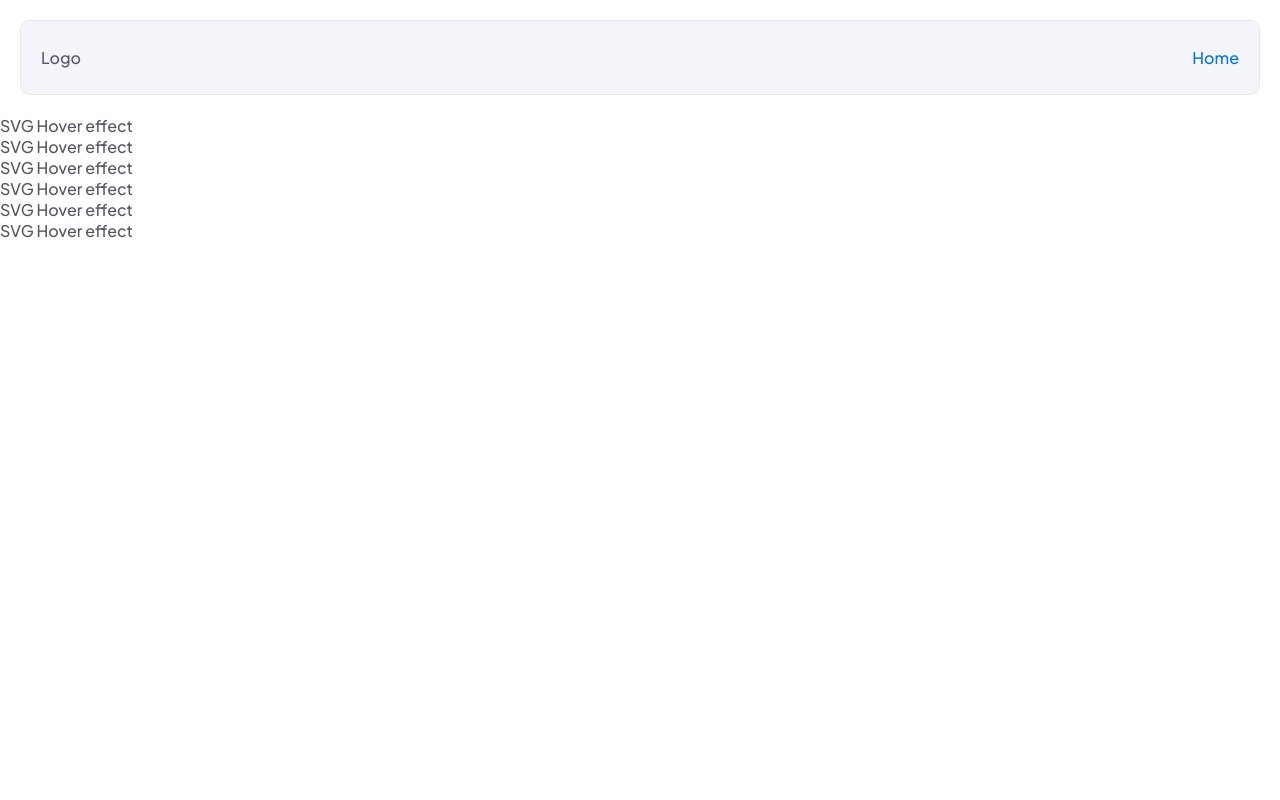
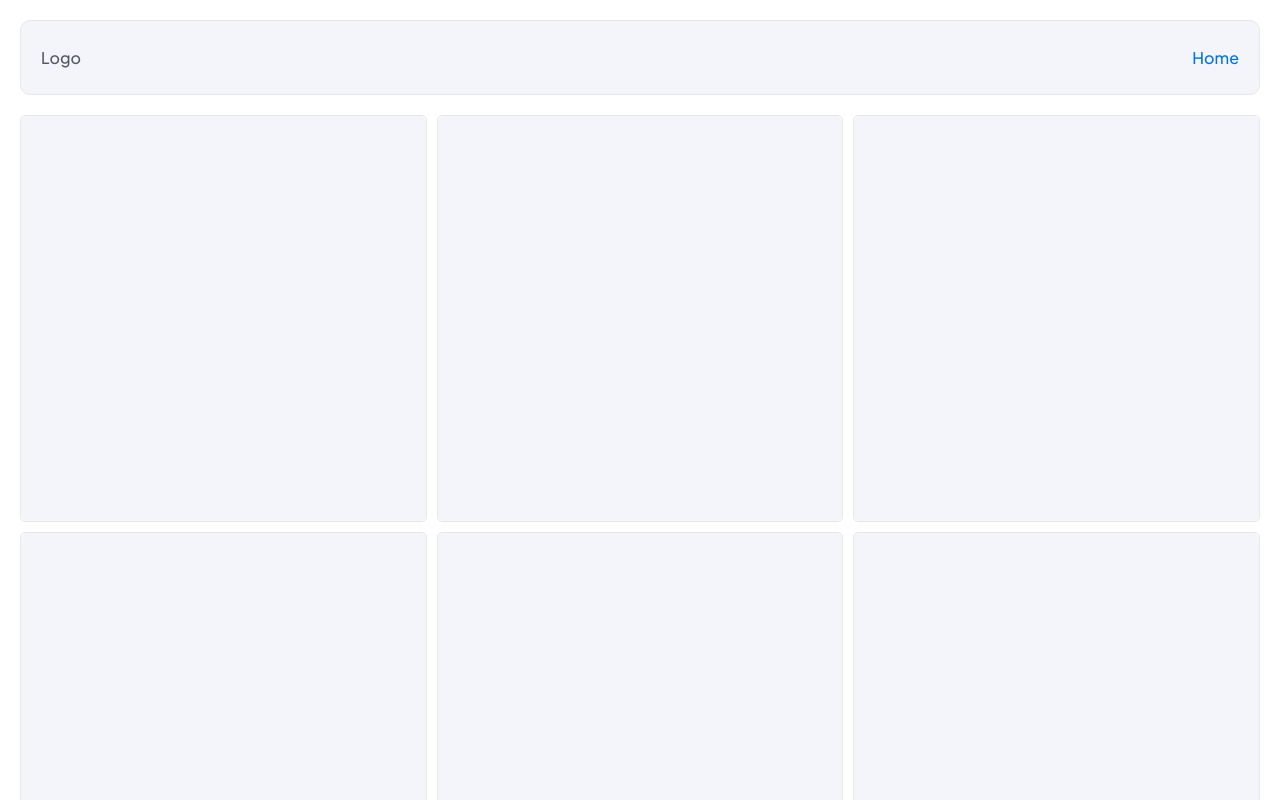
Before and after one commit to maximelbv/motion-lab, a React (Vite) app: page / in a window 1280 px wide. Shown: the top 800 px of the page. Built offline with nearby package versions, Linux system fonts and the light colour scheme.

Commit message:
change tiles display & add custom cursor

```diff
--- a/src/components/Gallery.tsx
+++ b/src/components/Gallery.tsx
@@ -1,13 +1,31 @@
 import Tile from "./Tile";
 import { IGalleryProps } from "../types/PropTypes";
+import styled from "styled-components";
+import { device } from "../styles/Breakpoints";
+
+export const StyledGallery = styled.div`
+  display: grid;
+  grid-template-columns: repeat(4, 1fr);
+  flex-wrap: wrap;
+  gap: ${({ theme }) => theme.spacing.M};
+  @media (${device.lg}) {
+    grid-template-columns: repeat(3, 1fr);
+  }
+  @media (${device.md}) {
+    grid-template-columns: repeat(2, 1fr);
+  }
+  @media (${device.sm}) {
+    grid-template-columns: 1fr;
+  }
+`;
 
 const Gallery = ({ elements }: IGalleryProps) => {
   return (
-    <>
+    <StyledGallery>
       {elements.map((elem) => (
-        <Tile data={elem} />
+        <Tile key={elem.title} data={elem} />
       ))}
-    </>
+    </StyledGallery>
   );
 };
 
--- a/src/components/Header.tsx
+++ b/src/components/Header.tsx
@@ -3,6 +3,7 @@ import styled from "styled-components";
 import NavMenu from "./NavMenu";
 
 const StyledHeader = styled.div`
+  width: 100%;
   height: 75px;
   display: flex;
   align-items: center;
@@ -10,8 +11,8 @@ const StyledHeader = styled.div`
   border-radius: 10px;
   border: 1px solid ${({ theme }) => theme.colors.element_stroke};
   background: ${({ theme }) => theme.colors.element_bg};
-  margin: ${({ theme }) => theme.spacing.XL};
   padding: ${({ theme }) => theme.spacing.XL};
+  margin-bottom: ${({ theme }) => theme.spacing.XL};
 `;
 
 const Header = () => {
--- a/src/components/Tile.tsx
+++ b/src/components/Tile.tsx
@@ -1,7 +1,25 @@
+import styled from "styled-components";
 import { ITileProps } from "../types/PropTypes";
 
+const StyledTile = styled.div`
+  display: grid;
+  gap: ${({ theme }) => theme.spacing.M};
+  border: 1px solid ${({ theme }) => theme.colors.element_stroke};
+  border-radius: 5px;
+`;
+
+const PreviewCtn = styled.div`
+  aspect-ratio: 1 / 1;
+  border-radius: 5px;
+  background: ${({ theme }) => theme.colors.element_bg};
+`;
+
 const Tile = ({ data }: ITileProps) => {
-  return <div>{data.title}</div>;
+  return (
+    <StyledTile>
+      <PreviewCtn>{data.preview}</PreviewCtn>
+    </StyledTile>
+  );
 };
 
 export default Tile;
--- a/src/layouts/MainLayout.tsx
+++ b/src/layouts/MainLayout.tsx
@@ -1,19 +1,34 @@
 import { Outlet } from "react-router-dom";
 import styled from "styled-components";
 import Header from "../components/Header";
+import CustomCursor from "../assets/icons/cursor.svg";
 
 const MainLayout = () => {
+  const StyledMainLayoutCtn = styled.div`
+    min-height: 100svh;
+    min-width: 100svw;
+    padding: ${({ theme }) => theme.spacing.XL};
+  `;
   const StyledMainLayoutContent = styled.div`
-    min-height: 100vh;
-    min-width: 100%;
+    display: flex;
+    flex-direction: column;
+    align-items: center;
   `;
 
   return (
-    <div>
-      <StyledMainLayoutContent>
-        <Header />
-        <Outlet />
-      </StyledMainLayoutContent>
+    <div
+      style={{
+        display: "flex",
+        alignItems: "center",
+        cursor: "url(" + CustomCursor + "), auto",
+      }}
+    >
+      <StyledMainLayoutCtn>
+        <StyledMainLayoutContent>
+          <Header />
+          <Outlet />
+        </StyledMainLayoutContent>
+      </StyledMainLayoutCtn>
     </div>
   );
 };
--- a/src/pages/HomePage.tsx
+++ b/src/pages/HomePage.tsx
@@ -1,6 +1,12 @@
+import styled from "styled-components";
 import Gallery from "../components/Gallery";
 import { Tags } from "../constants/tags";
 import { IGalleryTileData } from "../types/Data";
+
+const StyledHomePage = styled.div`
+  width: 100%;
+  /* max-width: 1400px; */
+`;
 
 const HomePage = () => {
   const sampleData: IGalleryTileData[] = [
@@ -36,9 +42,9 @@ const HomePage = () => {
     },
   ];
   return (
-    <>
+    <StyledHomePage>
       <Gallery elements={sampleData} />
-    </>
+    </StyledHomePage>
   );
 };
 
--- a/src/styles/GlobalStyles.ts
+++ b/src/styles/GlobalStyles.ts
@@ -22,6 +22,7 @@ body {
   -webkit-font-smoothing: antialiased;
   -moz-osx-font-smoothing: grayscale;
   font-weight: 500;
+  cursor: url("../assets/icons/cursor.svg"), auto !important;
 }
 
 h1,
--- a/src/styles/Theme.ts
+++ b/src/styles/Theme.ts
@@ -5,6 +5,7 @@ export const theme: DefaultTheme = {
     text: "#545662",
     subtext: "#7A7F93",
     element_bg: "#F4F5FB",
+    element_bg_darker: "#e1e3eb",
     element_stroke: "#E7E7E7",
     link: "#0273DD",
   },
@@ -18,6 +19,7 @@ export const theme: DefaultTheme = {
     XL: "20px",
   },
   fontSize: {
+    L: "24px",
     XXXL: "38px",
   },
 };
--- a/src/styles/styled.d.ts
+++ b/src/styles/styled.d.ts
@@ -8,6 +8,7 @@ declare module "styled-components" {
       text: "#545662";
       subtext: "#7A7F93";
       element_bg: "#F4F5FB";
+      element_bg_darker: "#e1e3eb";
       element_stroke: "#E7E7E7";
       link: "#0273DD";
     };
@@ -21,6 +22,7 @@ declare module "styled-components" {
       XL: "20px";
     };
     fontSize: {
+      L: "24px";
       XXXL: "38px";
     };
   }
```
Also changed, not shown: src/assets/icons/cursor.svg (added).
